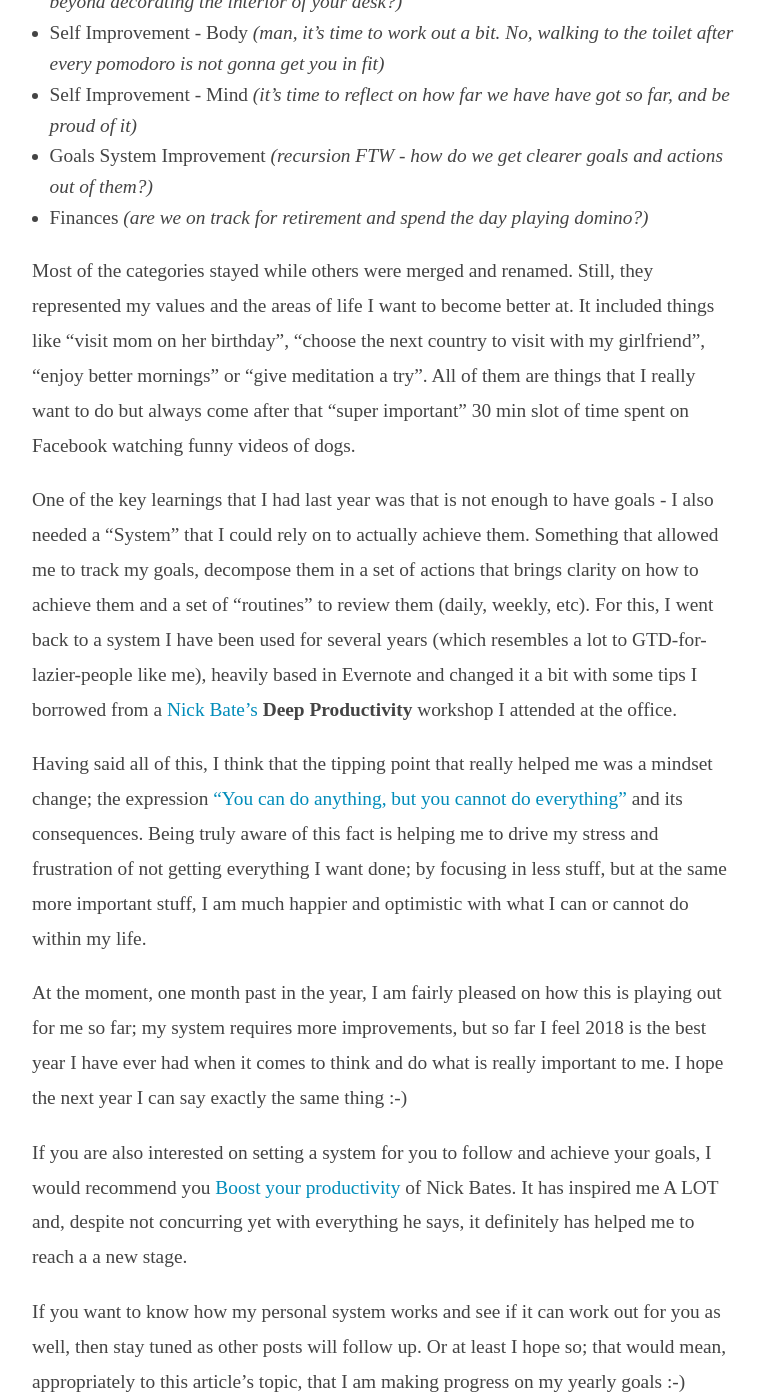
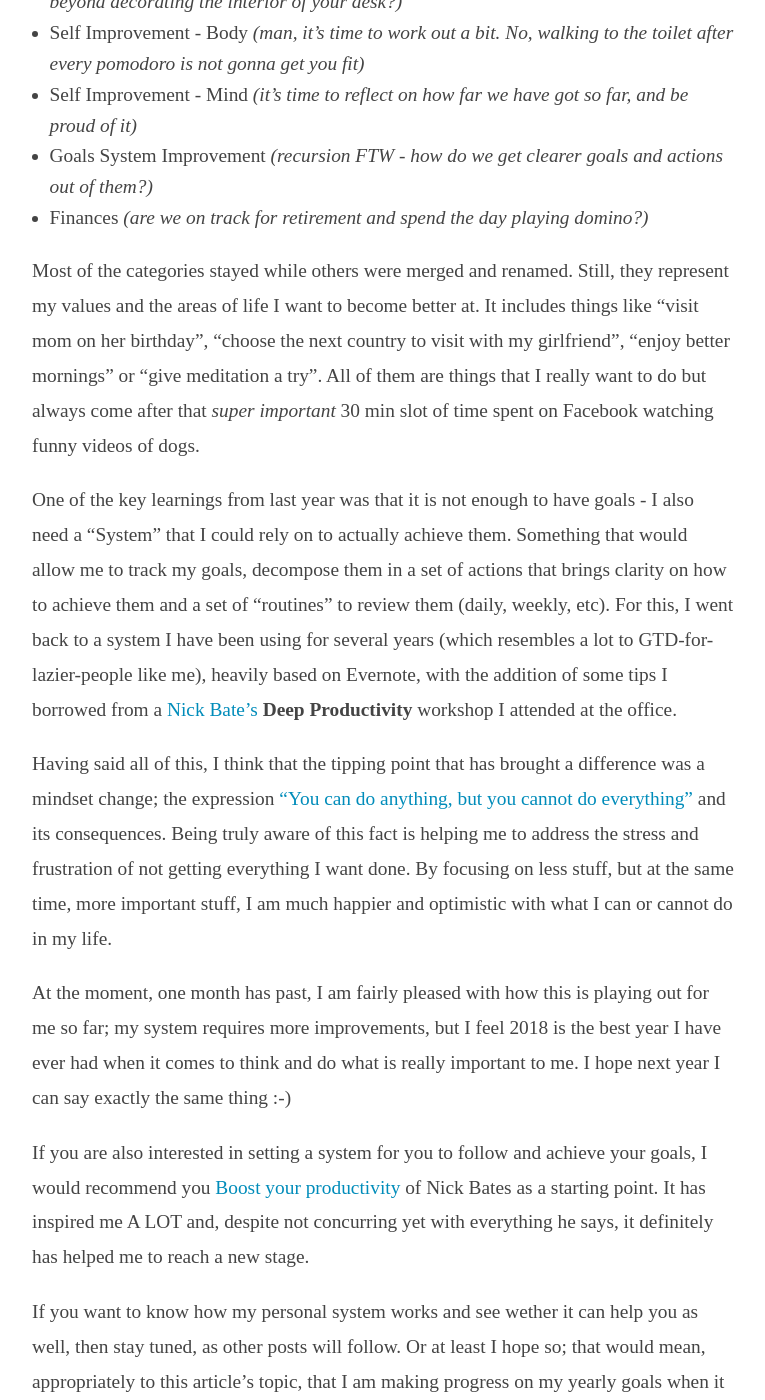
Before and after one commit to jjcoellov/jjcoellov.es, a Jekyll site: the page built from _posts/2018-01-28-my-goals-for-2018.md, in a window 1280 px wide and 1400 px high, scrolled down 2613 px. Shown: the whole window, without its empty margins (257-1022 px from the left). Built offline with Jekyll 4.4.1, drawn with Linux system fonts in a browser that asks for light colours; nearby versions of some CDN libraries; some web fonts are replaced; some of the changed text lies outside the part shown.

Commit message:
minor fixes

```diff
--- a/_posts/2018-01-28-my-goals-for-2018.md
+++ b/_posts/2018-01-28-my-goals-for-2018.md
@@ -24,9 +24,9 @@ At the beginning of 2017, I decided that it was time to get slightly more seriou
 
 **I feel that having your goals written down forces you to distill and decide what you really want**; it requires certain courage to cut the chase, be honest with yourself, acknowledge you won't be an astronaut anymore but you still have enough freedom and will power to do incredible things with the time you have available, and commit yourself to get some focus and actually do them.
 
-This exercise was not my first attempt - digging in my Evernote I found old, never-achieved list of "Goals" for other years (2012, 2014, 2015) that were written during the first week of the pertinent year and then ever forgotten. Why do I consider I fairly succeeded this time? I think the key laid in the fact that I managed to keep them present throughout the year. Maybe not actioning them, but at least reviewing them and feeling ashamed enough to pull a couple of actions from time to time to make some progress.
+This exercise was not my first attempt - digging into Evernote I found old, never-achieved list of "Goals" from previous years (2012, 2014, 2015) that were written during the first week then ever forgotten. Why do I consider I fairly succeeded this time? Because I managed to keep them present throughout the year. Maybe not actioning them every time I glance over them, but at least feeling ashamed often enough to pull a couple of actions from time to time and make them happen.
 
-So, getting some inspiration from [David Bonilla](https://twitter.com/david_bonilla) and his [Goals for 2018 (in spanish)](http://www.bonillaware.com/objetivos-para-2017) blog post, as well as from some productivity books I read throughout the year, I sit down with an Earl Grey cuppa and went ahead to categorise my goals in 11 big buckets -
+So, getting some inspiration from [David Bonilla](https://twitter.com/david_bonilla) and his [Goals for 2018 (in spanish)](http://www.bonillaware.com/objetivos-para-2017) blog post, as well as from some productivity books I read throughout the year, I sat down with an Earl Grey cuppa and went ahead to categorise my goals in 11 big buckets -
 
 * Health *(eat healthier, exercise more, sleep better)*
 * Habits *(stop procrastination, reduce social networks noise)*
@@ -34,42 +34,42 @@ So, getting some inspiration from [David Bonilla](https://twitter.com/david_boni
 * Family *(see - physically - my closer family more often)*
 * Trips *(know new places, eat other food, smell other air)*
 * Goals *(recursion FTW)*
-* Skills *(both professional and personal)*
-* Work *(what I wanted to do to move my career forward)*
-* Hobbies *(what things excited me outside work I wanted to make progress on)*
-* Give Back *(how can I can help back the community / NGOs)*
+* Skills *(what I want to learn both professional and personal)*
+* Work *(what I want to do to move my career forward)*
+* Hobbies *(what things outside work I want to make progress on)*
+* Give Back *(how can I can give back to the community / NGOs)*
 * Finance *(get my finances in check, create a long-term financial plan)*
 
-Then I sketched, for every category, some more concrete goals I I wanted to achieve. I did not visualise clearly how I would make them happen (in retrospective, this might have been on the reasons I could not complete a higher number of goals) but having them written down gave me a mechanism to come back to review and make progress.
+Then I sketched, for every category, some more concrete goals I wanted to achieve. I did not visualise clearly how I would make them happen (in retrospective, this might have been one  of the reasons why I did not complete a higher number of goals) but having them written down did give me a mechanism to go back, review and make progress.
 
-I did not have the same luck in some areas than in others (for instance, I failed miserably in my attempt to reduce the amount of overweight I carry with me everywhere) but I did decently well in others (e.g. in Family, where I managed to visit my parents for both birthdays) to consider it overall a success.
+I did not have the same luck in all areas (for instance, I failed miserably in my attempt to reduce the amount of overweight I carry with me everywhere) but I did decently well in some (e.g. in Family, where I managed to visit my parents for both birthdays) to consider it, overall, a success.
 
-For this year, I tweaked my approach and went ahead to plan my goals again for the 2018, starting with a retrospective of the previous year and some experiments I wanted to apply now (thanks, Agile, for providing me with some mental frameworks to apply in my life as well). I read a couple of books that inspired me A LOT to achieve much more in all the aspects of my life; I sincerely reflected on what a good year would look like to me, and how I wanted to go from "doing" (i.e. being busy) to "achieving" (i.e. finishing more things I labelled as important).
+For this year, I tweaked my approach and went ahead to plan my goals again for 2018, starting with a retrospective of the previous year and some experiments I wanted to apply now *(thanks, Agile, for providing me with some mental frameworks to apply in my life as well)*. I read a couple of books that inspired me A LOT to achieve much more in all the aspects of my life; I sincerely reflected on what a good year would look like to me, and how I wanted to go from "doing" (i.e. being busy) to "achieving" (i.e. finishing more things I labelled as important).
 
-So, I sit down again during Christmas with a glass of Pommery (I was in [Reims](https://www.tripadvisor.co.uk/Tourism-g187137-Reims_Marne_Grand_Est-Vacations.html) and it was cheaper - allow me to indulge myself) and categorised my goals in 10 big buckets -
+So, I sat down again during Christmas with a glass of Pommery (I was in [Reims](https://www.tripadvisor.co.uk/Tourism-g187137-Reims_Marne_Grand_Est-Vacations.html) and it was cheaper - allow me to indulge myself) and categorised my goals in 10 big buckets -
 
 * Experiences *(visit some countries, attend certain theatre plays)*
 * Relationship *(improvements on quality partner time)*
 * Family *(visit and keep in touch with the extended family often)*
 * Friends *(events, quality friendship time)*
 * Work *(improve my skills and improve my team's skills and impact)*
-* Knowledge *(hone my skills on particular topics, learn how to do something new)*
+* Knowledge *(learn how to do something new I find exciting and interesting)*
 * Hobbies *(remember that DSLR camera you bought? why don't you use it for something beyond decorating the interior of your desk?)*
-* Self Improvement - Body *(man, it's time to work out a bit. No, walking to the toilet after every pomodoro is not gonna get you in fit)*
-* Self Improvement - Mind *(it's time to reflect on how far we have have got so far, and be proud of it)*
+* Self Improvement - Body *(man, it's time to work out a bit. No, walking to the toilet after every pomodoro is not gonna get you fit)*
+* Self Improvement - Mind *(it's time to reflect on how far we have got so far, and be proud of it)*
 * Goals System Improvement *(recursion FTW - how do we get clearer goals and actions out of them?)*
 * Finances *(are we on track for retirement and spend the day playing domino?)*
 
-Most of the categories stayed while others were merged and renamed. Still, they represented my values and the areas of life I want to become better at. It included things like "visit mom on her birthday", "choose the next country to visit with my girlfriend", "enjoy better mornings" or "give meditation a try". All of them are things that I really want to do but always come after that "super important" 30 min slot of time spent on Facebook watching funny videos of dogs.
+Most of the categories stayed while others were merged and renamed. Still, they represent my values and the areas of life I want to become better at. It includes things like "visit mom on her birthday", "choose the next country to visit with my girlfriend", "enjoy better mornings" or "give meditation a try". All of them are things that I really want to do but always come after that *super important* 30 min slot of time spent on Facebook watching funny videos of dogs.
 
-One of the key learnings that I had last year was that is not enough to have goals - I also needed a "System" that I could rely on to actually achieve them. Something that allowed me to track my goals, decompose them in a set of actions that brings clarity on how to achieve them and a set of "routines" to review them (daily, weekly, etc). For this, I went back to a system I have been used for several years (which resembles a lot to GTD-for-lazier-people like me), heavily based in Evernote and changed it a bit with some tips I borrowed from a [Nick Bate's](http://blog.strategicedge.co.uk/) **Deep Productivity** workshop I attended at the office.
+One of the key learnings from last year was that it is not enough to have goals - I also need a "System" that I could rely on to actually achieve them. Something that would allow me to track my goals, decompose them in a set of actions that brings clarity on how to achieve them and a set of "routines" to review them (daily, weekly, etc). For this, I went back to a system I have been using for several years (which resembles a lot to GTD-for-lazier-people like me), heavily based on Evernote, with the addition of some tips I borrowed from a [Nick Bate's](http://blog.strategicedge.co.uk/) **Deep Productivity** workshop I attended at the office.
 
-Having said all of this, I think that the tipping point that really helped me was a mindset change; the expression ["You can do anything, but you cannot do everything"](http://nicholasbate.typepad.com/nicholas_bate/2008/06/5-productivity.html) and its consequences. Being truly aware of this fact is helping me to drive my stress and frustration of not getting everything I want done; by focusing in less stuff, but at the same more important stuff, I am much happier and optimistic with what I can or cannot do within my life.
+Having said all of this, I think that the tipping point that has brought a difference was a mindset change; the expression ["You can do anything, but you cannot do everything"](http://nicholasbate.typepad.com/nicholas_bate/2008/06/5-productivity.html) and its consequences. Being truly aware of this fact is helping me to address the stress and frustration of not getting everything I want done. By focusing on less stuff, but at the same time, more important stuff, I am much happier and optimistic with what I can or cannot do in my life.
 
-At the moment, one month past in the year, I am fairly pleased on how this is playing out for me so far; my system requires more improvements, but so far I feel 2018 is the best year I have ever had when it comes to think and do what is really important to me. I hope the next year I can say exactly the same thing :-)
+At the moment, one month has past, I am fairly pleased with how this is playing out for me so far; my system requires more improvements, but I feel 2018 is the best year I have ever had when it comes to think and do what is really important to me. I hope next year I can say exactly the same thing :-)
 
-If you are also interested on setting a system for you to follow and achieve your goals, I would recommend you [Boost your productivity](https://www.amazon.co.uk/dp/B00R04B4RM) of Nick Bates. It has inspired me A LOT and, despite not concurring yet with everything he says, it definitely has helped me to reach a a new stage.
+If you are also interested in setting a system for you to follow and achieve your goals, I would recommend you [Boost your productivity](https://www.amazon.co.uk/dp/B00R04B4RM) of Nick Bates as a starting point. It has inspired me A LOT and, despite not concurring yet with everything he says, it definitely has helped me to reach a new stage.
 
-If you want to know how my personal system works and see if it can work out for you as well, then stay tuned as other posts will follow up. Or at least I hope so; that would mean, appropriately to this article's topic, that I am making progress on my yearly goals :-)
+If you want to know how my personal system works and see wether it can help you as well, then stay tuned, as other posts will follow. Or at least I hope so; that would mean, appropriately to this article's topic, that I am making progress on my yearly goals when it comes to bring this blog to life again :-)
 
 Juanjo
```
Also changed, not shown: blog/2018/01/28/my-goals-for-2018/index.html (+19 -19 lines).
